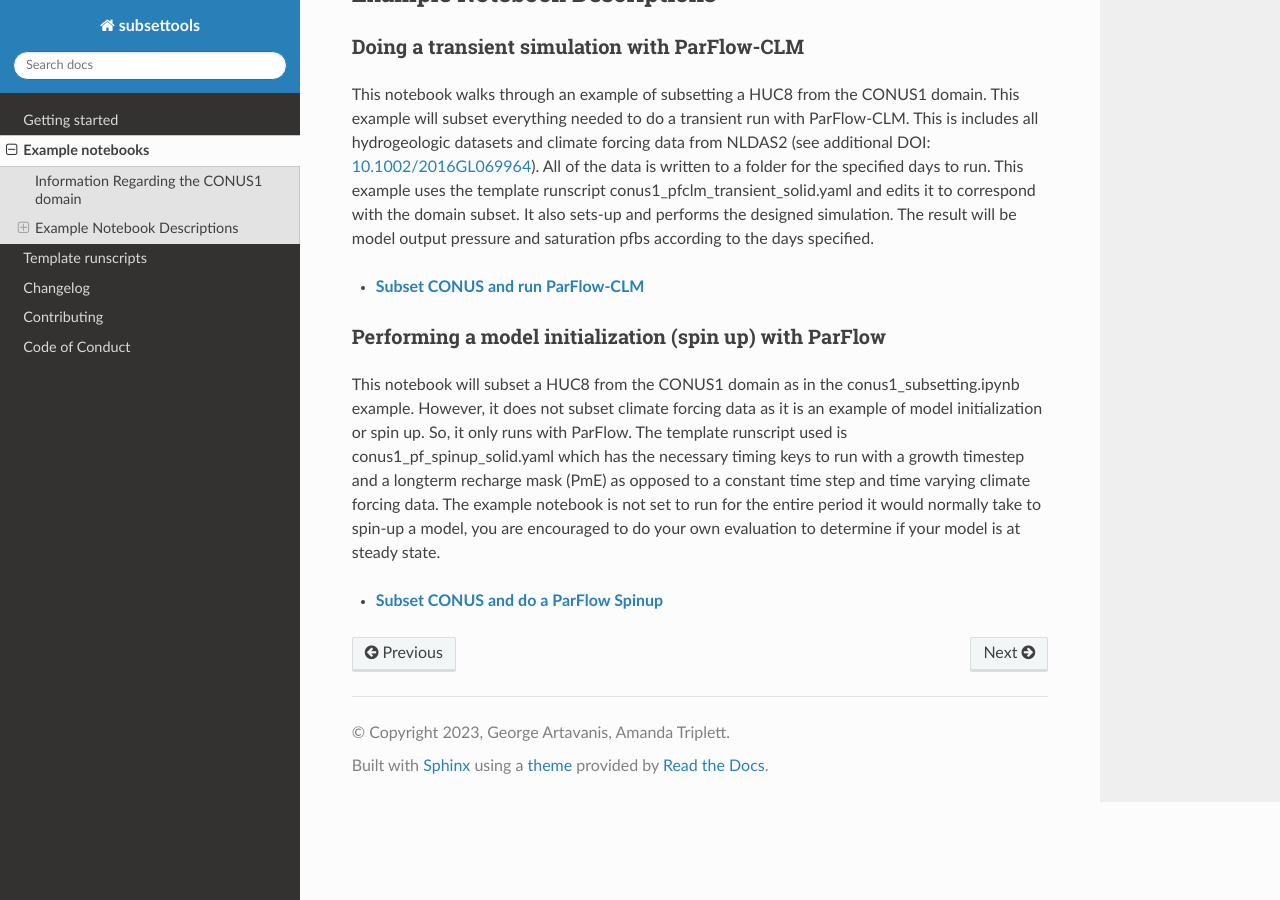
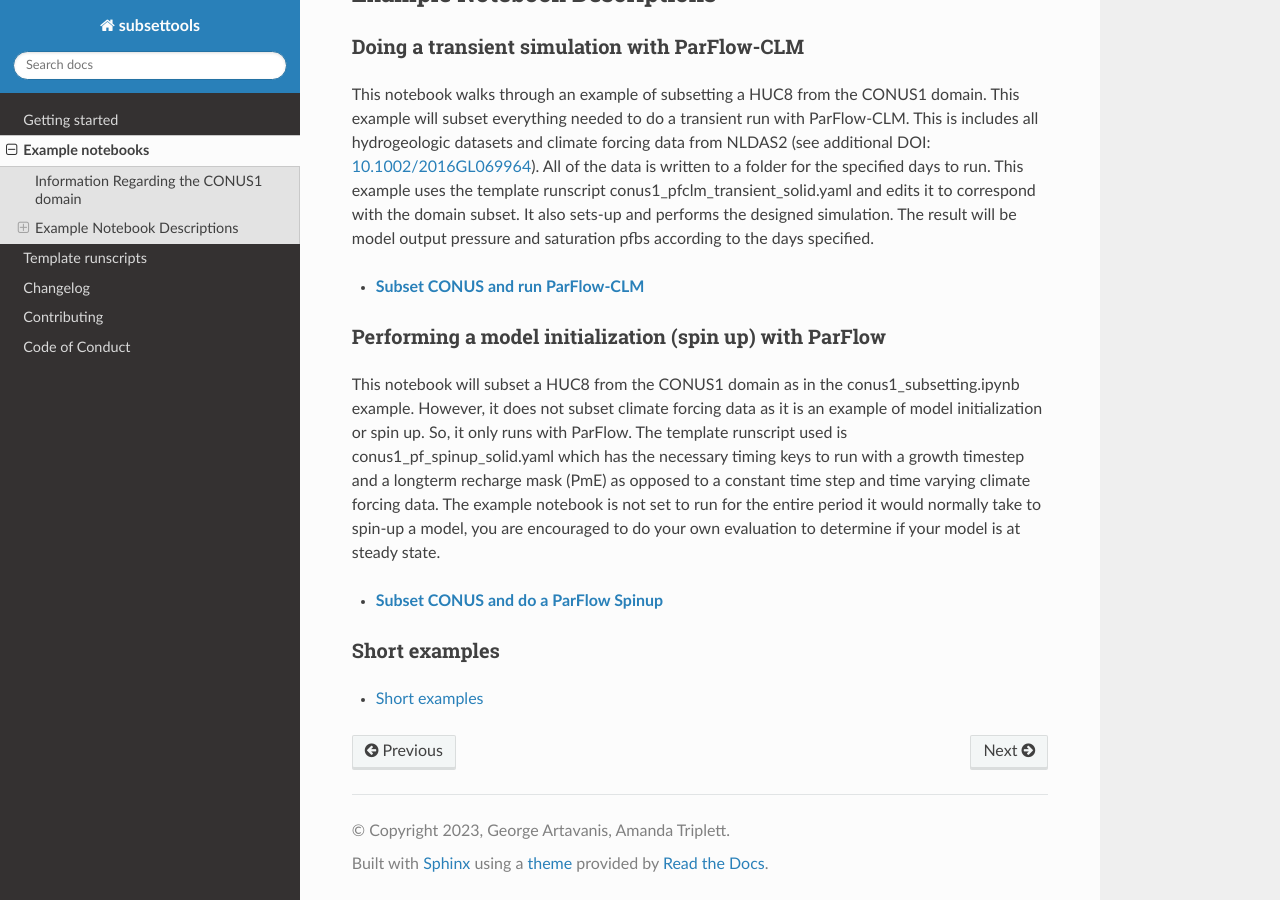
Before and after one commit to hydroframe/subsettools, a Sphinx documentation site: the page built from docs/example_notebooks/example_notebooks.md, in a window 1280 px wide and 900 px high, scrolled down 719 px. Built offline with Sphinx 7.4.7 and the Read the Docs theme 2.0.0, drawn with Linux system fonts in a browser that asks for light colours; pages that are not in the unit, such as notebooks, are missing from menus.

Commit message:
Update example_notebooks.md

````diff
--- a/docs/example_notebooks/example_notebooks.md
+++ b/docs/example_notebooks/example_notebooks.md
@@ -36,3 +36,10 @@ This notebook will subset a HUC8 from the CONUS1 domain as in the conus1_subsett
 :maxdepth: 1
 conus1_subsetting_spinup.ipynb
 ```
+
+#### Short examples
+
+```{toctree}
+:maxdepth: 1
+short_examples.ipynb
+```
````
